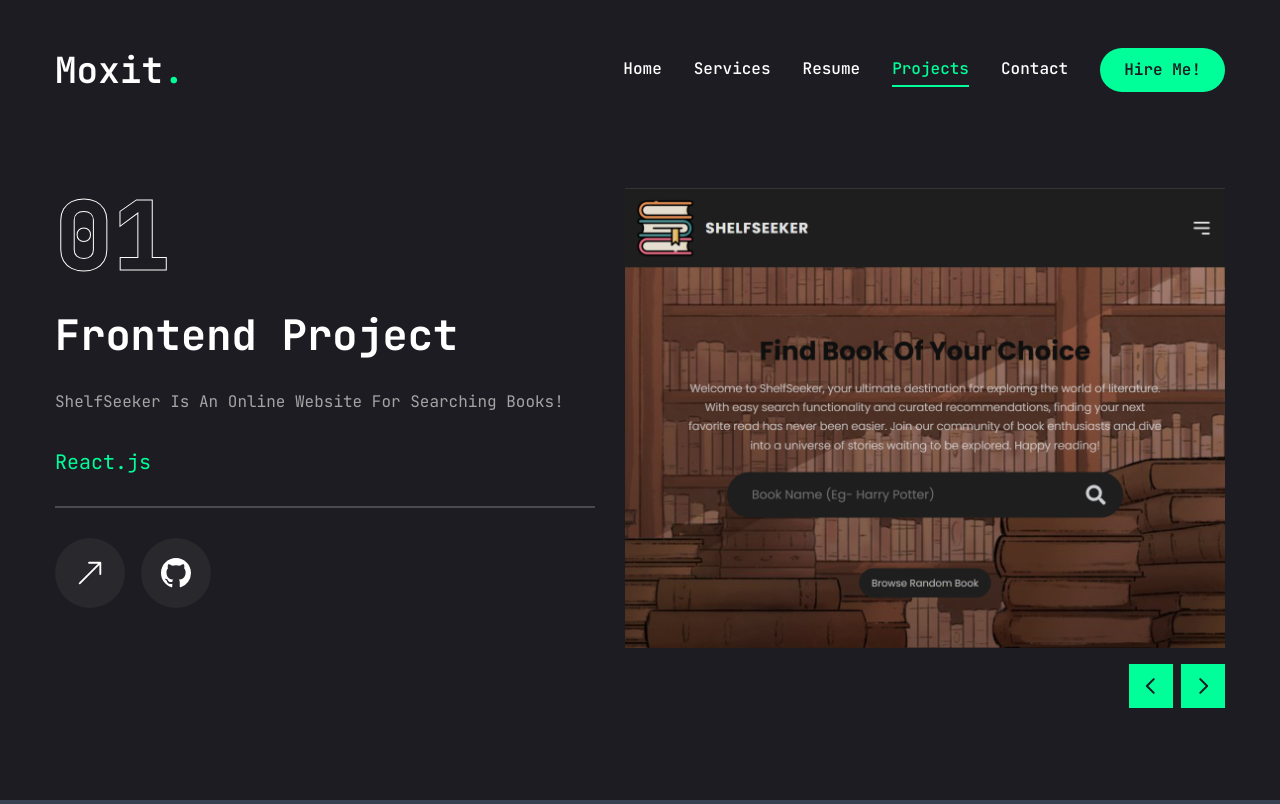
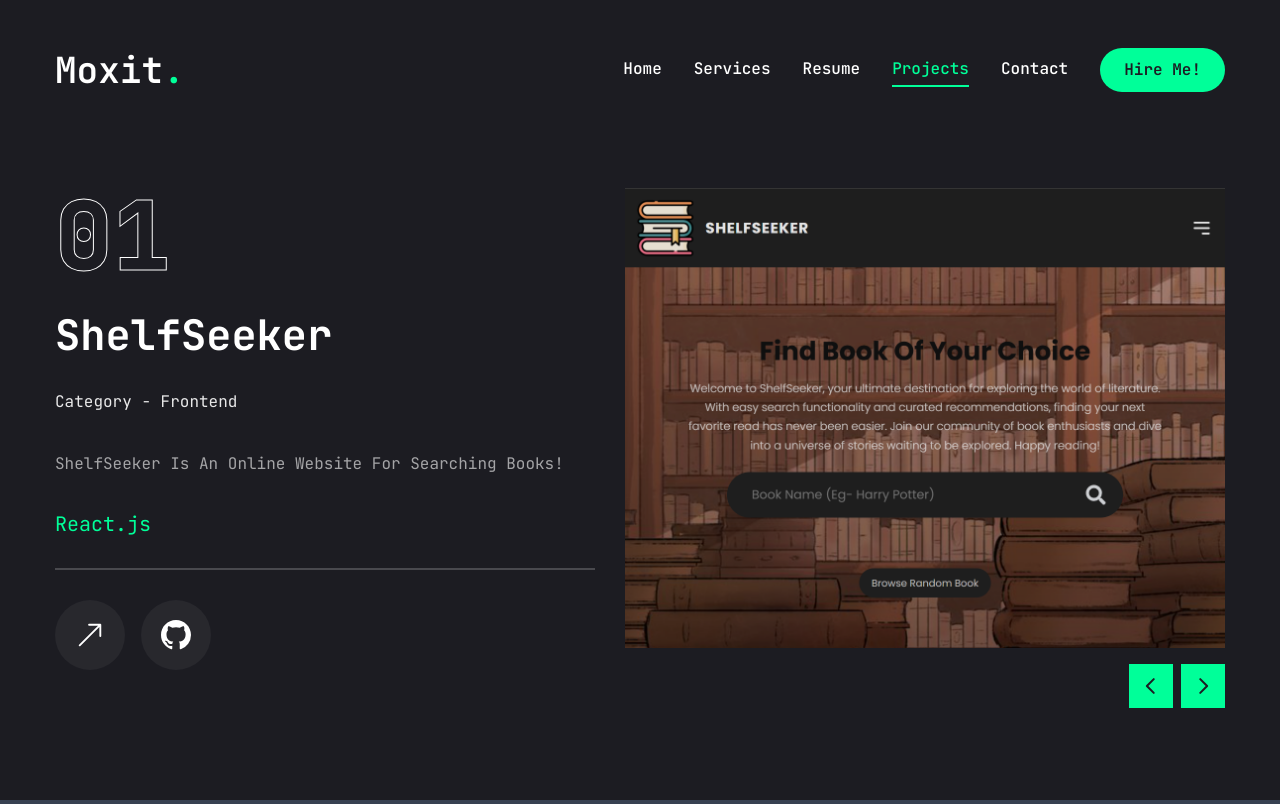
Before and after one commit to MATE0014/Portfolio_Website, a Next.js app: page /projects in a window 1280 px wide. Built offline with nearby package versions, Linux system fonts and the light colour scheme.

Commit message:
New Project Added

```diff
--- a/app/projects/page.jsx
+++ b/app/projects/page.jsx
@@ -103,8 +103,11 @@ const Projects = () => {
 
               {/* project category */}
               <h2 className="text-[42px] font-bold leading-none text-white group-hover:text-accent transition-all duration-500 capitalize">
-                {project.category} Project
+                {project.title}
               </h2>
+
+              {/* project cat */}
+              <p className="text-white/90">Category - {project.category}</p>
 
               {/* project description */}
               <p className="text-white/60">{project.description}</p>
```
